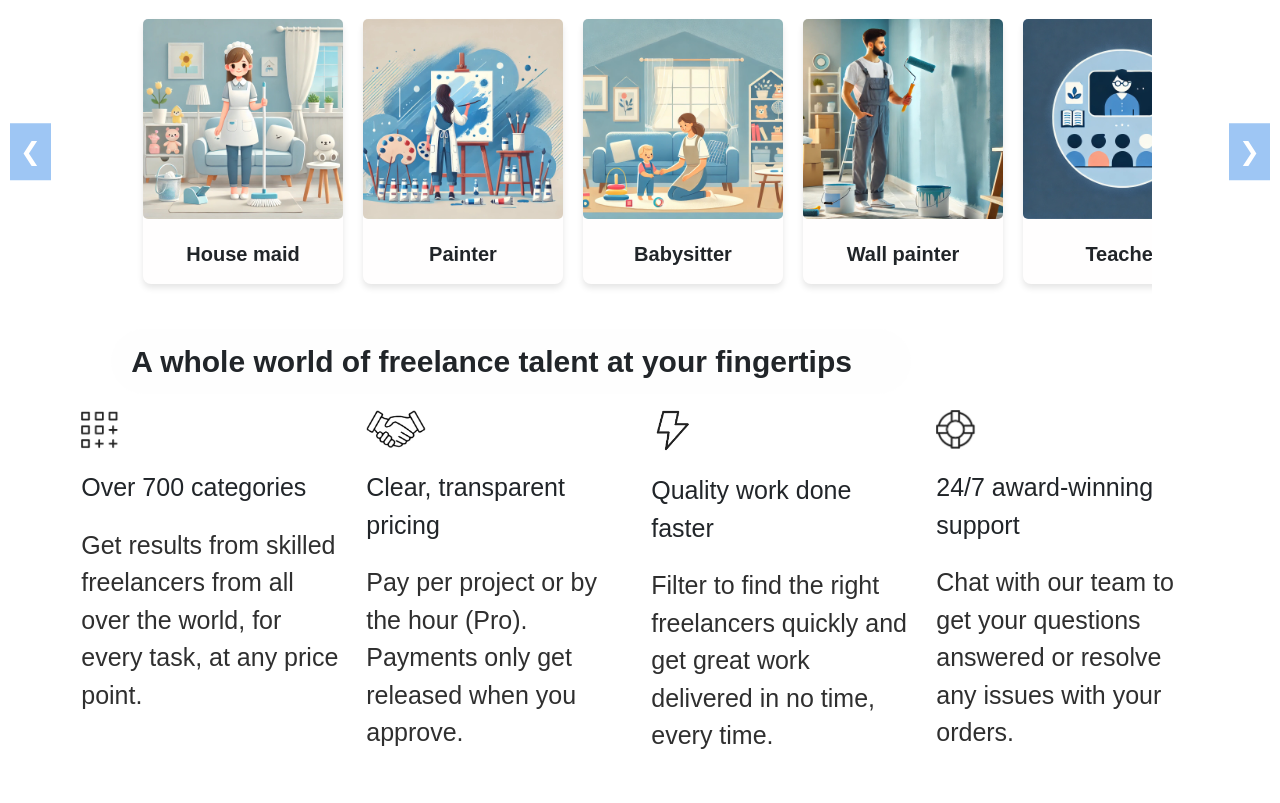
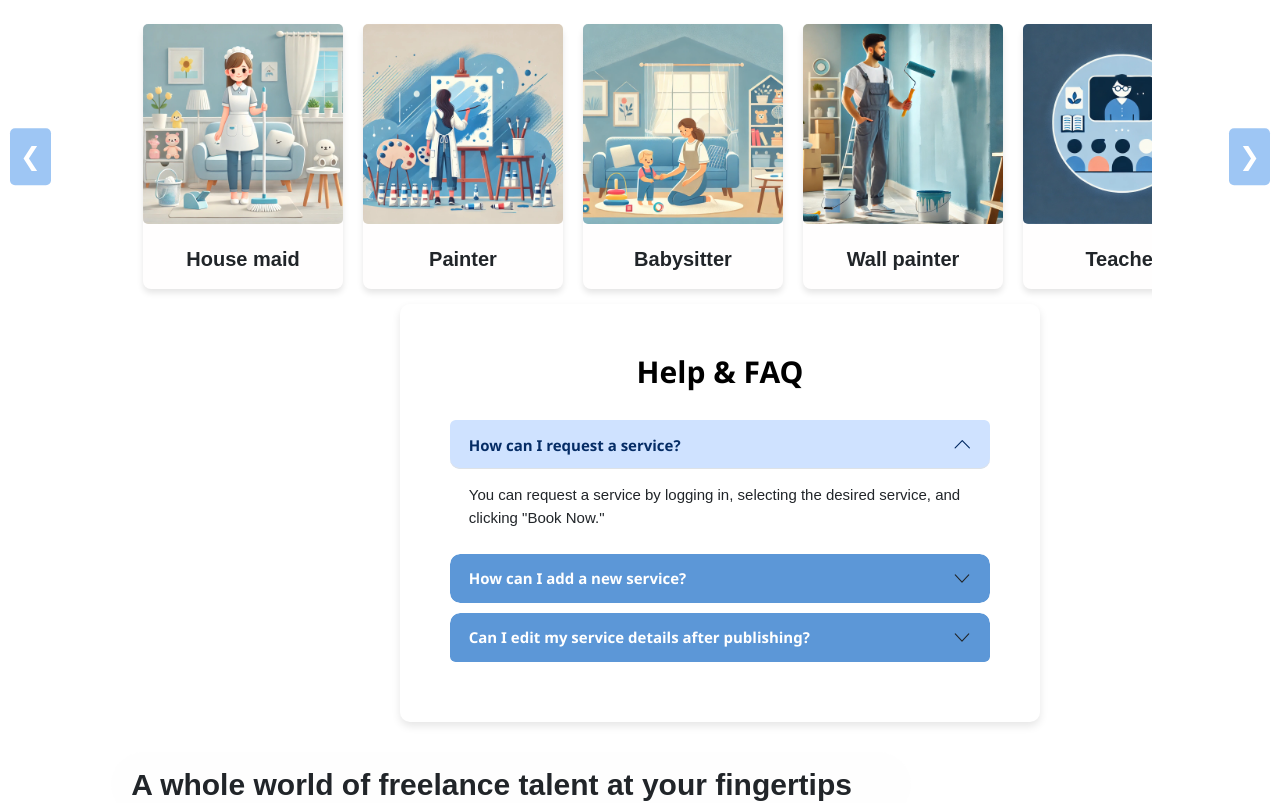
Before and after one commit to majd1144/khadamatcom1, a React (Create React App) app in the folder khadamatcom11/: page / in a window 1280 px wide. Shown: the part 600-1403 px from the top of the page. Built offline with nearby package versions, Linux system fonts and the light colour scheme; a web font is replaced by a local one.

Commit message:
help buttun is done

```diff
--- /dev/null
+++ b/khadamatcom11/src/components/Help.css
@@ -0,0 +1,45 @@
+.help-container {
+    background-color: #ffffff; /* لون أزرق فاتح */
+    padding: 50px;
+    border-radius: 10px;
+    box-shadow: 0 4px 8px rgba(0, 0, 0, 0.1);
+    width: 50%;
+    position: relative;
+    left: 400px;
+  }
+
+  .help-title {
+    color: #000000;
+    font-weight: bold;
+    margin-bottom: 30px;
+  }
+
+  .accordion-item {
+    border: none;
+    background-color: white;
+    border-radius: 10px;
+    margin-bottom: 10px;
+    overflow: hidden;
+  }
+
+  .accordion-button {
+    background-color: #5c97d7;
+    color: white;
+    font-weight: bold;
+    border-radius: 10px;
+    transition: background-color 0.3s;
+  }
+
+  .accordion-button:hover {
+    background-color: #72a5d8;
+  }
+
+  /* .accordion-body {
+    background-color: white;
+    color: #333;
+    font-size: 16px;
+    padding: 15px;
+    border-radius: 0 0 10px 10px;
+    width: 100%;
+  }
+   */
--- /dev/null
+++ b/khadamatcom11/src/components/Help.jsx
@@ -0,0 +1,64 @@
+import React, { useEffect } from "react";
+import "bootstrap/dist/css/bootstrap.min.css";
+import "bootstrap/dist/js/bootstrap.bundle.min.js";
+import "./Help.css"; // استيراد ملف التصميم
+
+const Help = () => {
+  useEffect(() => {
+    import("bootstrap/dist/js/bootstrap.bundle.min.js");
+  }, []);
+
+  return (
+    <div id="Help" className="help-container">
+      <h2 className="text-center help-title">Help & FAQ</h2>
+      {/* FAQ; FREQUENTLEY ASKED OUESTION */}
+      <div className="accordion" id="accordionExample">
+
+        {/* Question 1 */}
+        <div className="accordion-item">
+          <h2 className="accordion-header">
+            <button className="accordion-button" type="button" data-bs-toggle="collapse" data-bs-target="#collapseOne" aria-expanded="true" aria-controls="collapseOne">
+              How can I request a service?
+            </button>
+          </h2>
+          <div id="collapseOne" className="accordion-collapse collapse show" data-bs-parent="#accordionExample">
+            <div className="accordion-body">
+              You can request a service by logging in, selecting the desired service, and clicking "Book Now."
+            </div>
+          </div>
+        </div>
+
+        {/* Question 2 */}
+        <div className="accordion-item">
+          <h2 className="accordion-header">
+            <button className="accordion-button collapsed" type="button" data-bs-toggle="collapse" data-bs-target="#collapseTwo" aria-expanded="false" aria-controls="collapseTwo">
+              How can I add a new service?
+            </button>
+          </h2>
+          <div id="collapseTwo" className="accordion-collapse collapse" data-bs-parent="#accordionExample">
+            <div className="accordion-body">
+              You can add a new service through your account by going to the "Add Service" section and entering the required details.
+            </div>
+          </div>
+        </div>
+
+        {/* Question 3 */}
+        <div className="accordion-item">
+          <h2 className="accordion-header">
+            <button className="accordion-button collapsed" type="button" data-bs-toggle="collapse" data-bs-target="#collapseThree" aria-expanded="false" aria-controls="collapseThree">
+              Can I edit my service details after publishing?
+            </button>
+          </h2>
+          <div id="collapseThree" className="accordion-collapse collapse" data-bs-parent="#accordionExample">
+            <div className="accordion-body">
+              Yes, you can edit your service details through your control panel.
+            </div>
+          </div>
+        </div>
+
+      </div>
+    </div>
+  );
+};
+
+export default Help;
--- a/khadamatcom11/src/components/HomePage.jsx
+++ b/khadamatcom11/src/components/HomePage.jsx
@@ -8,6 +8,7 @@ import ServicesCards from './ServicesCards.jsx';
 import "../App.css";
 import { useLocation } from "react-router-dom";
 import { useEffect } from "react";
+import Help from "./Help.jsx";
 
 export default function HomePage({ theme }) { // تمرير theme هنا
   // const [showAll, setShowAll] = useState(false);
@@ -21,7 +22,7 @@ export default function HomePage({ theme }) { // تمرير theme هنا
     }
   }, [location.state]);
 
-  const displayedServices = showAll ? servicesCards : servicesCards.slice(0, 10);
+  const displayedServices = showAll ? servicesCards : servicesCards.slice(0, 11);
 
   return (
     <div className="component">
@@ -35,8 +36,14 @@ export default function HomePage({ theme }) { // تمرير theme هنا
       <p className="p-under-welcomeboard" id="services-section">Popular services</p>
       <ServicesCards services={displayedServices} />
 
+      <div>
+        <Help />
+      </div>
       <div className="majd">
         <InforMation className="majd"/>
+      </div>
+      <div>
+        <help/>
       </div>
     </div>
 
--- a/khadamatcom11/src/components/Navbar/Navbar.jsx
+++ b/khadamatcom11/src/components/Navbar/Navbar.jsx
@@ -91,7 +91,7 @@ const Navbar = ({ theme, setTheme }) => {
                  <a href="#about-us" className="nav-link">About us</a>
               </li>
                <li className="nav-item">
-                 <Link to="/" className="nav-link ">Help</Link>
+                 <a href="#Help" className="nav-link ">Help</a>
               </li>
            </ul>
 
--- a/khadamatcom11/src/components/informations/informations.jsx
+++ b/khadamatcom11/src/components/informations/informations.jsx
@@ -39,7 +39,7 @@ export default function InforMation(){
             </div>
         </div>
 
-
+{/* about us  */}
     <section className="bg-light py-5 mt-5" id="about-us">
       <div className="container text-center">
         <h2 className="mb-3">About Us - Khadamatkom</h2>
--- a/khadamatcom11/src/data.js
+++ b/khadamatcom11/src/data.js
@@ -8,7 +8,7 @@ import pic7 from "./asset/s7.jpeg";
 import pic8 from "./asset/s8.jpeg";
 import pic9 from "./asset/s9.jpeg";
 import pic10 from "./asset/s10.jpeg";
-
+import pic11 from "./asset/s11.webp";
 export const servicesCards = [
   {
     id: 1,
@@ -99,5 +99,14 @@ export const servicesCards = [
     price: '30$',
     availability: 'Anytime',
     reviews: ['مساعد جيد', 'مفيد جداً!'],
+  },
+  {
+    id: 11,
+    image: pic11,
+    title: 'Electrician',
+    rating: 4.4,
+    price: '350$',
+    availability: '10 AM - 7 PM',
+    reviews: ['أفضل كهربائي تعاملت معه،', 'خدمة ممتازة وسريعة، يعرف بالضبط ما يفعله!'],
   }
 ];
```
Also changed, not shown: khadamatcom11/src/components/ServBtn.jsx (+0 -43 lines), khadamatcom11/src/components/WelcomeBoard.jsx (+0 -35 lines), khadamatcom11/src/asset/s11.webp (added).
